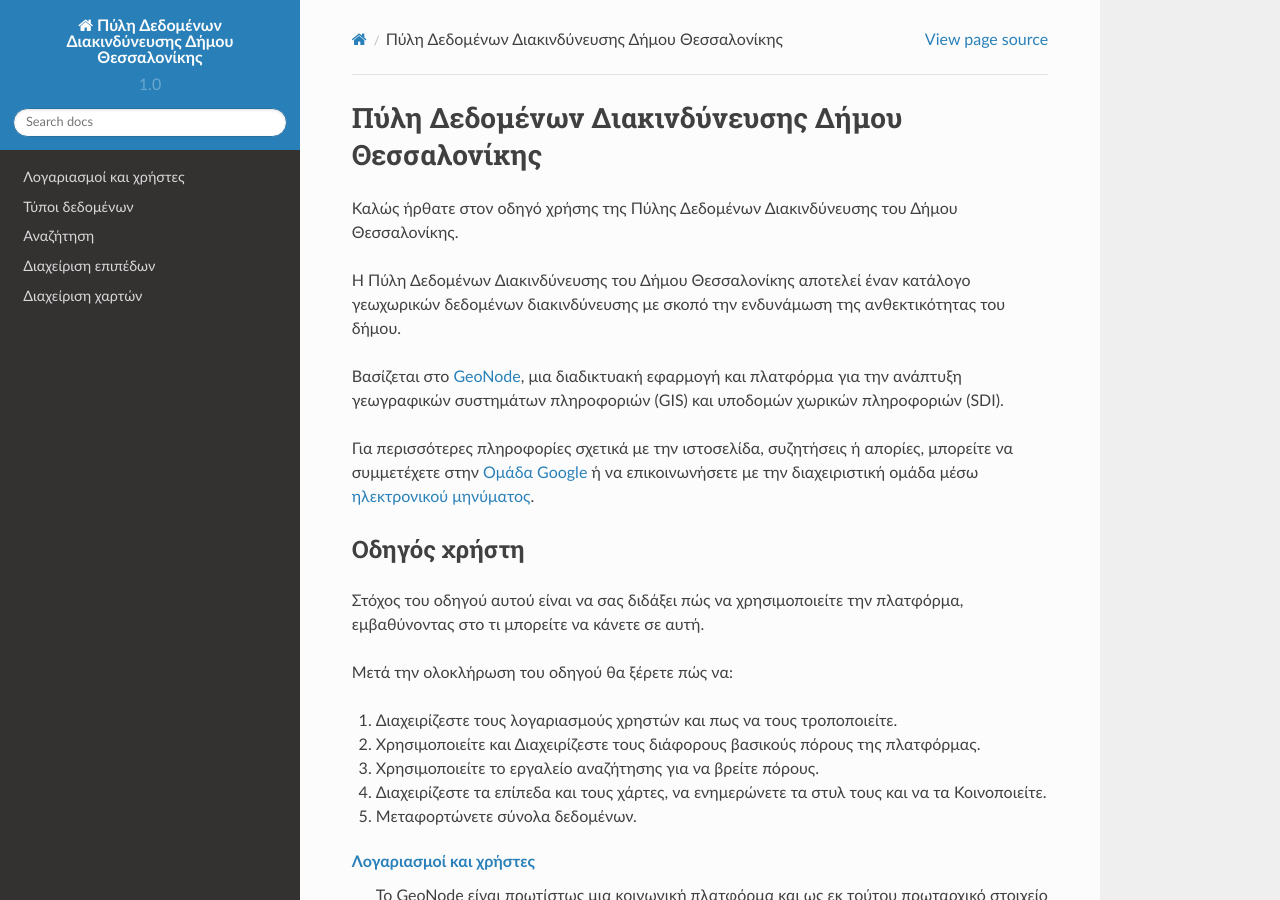
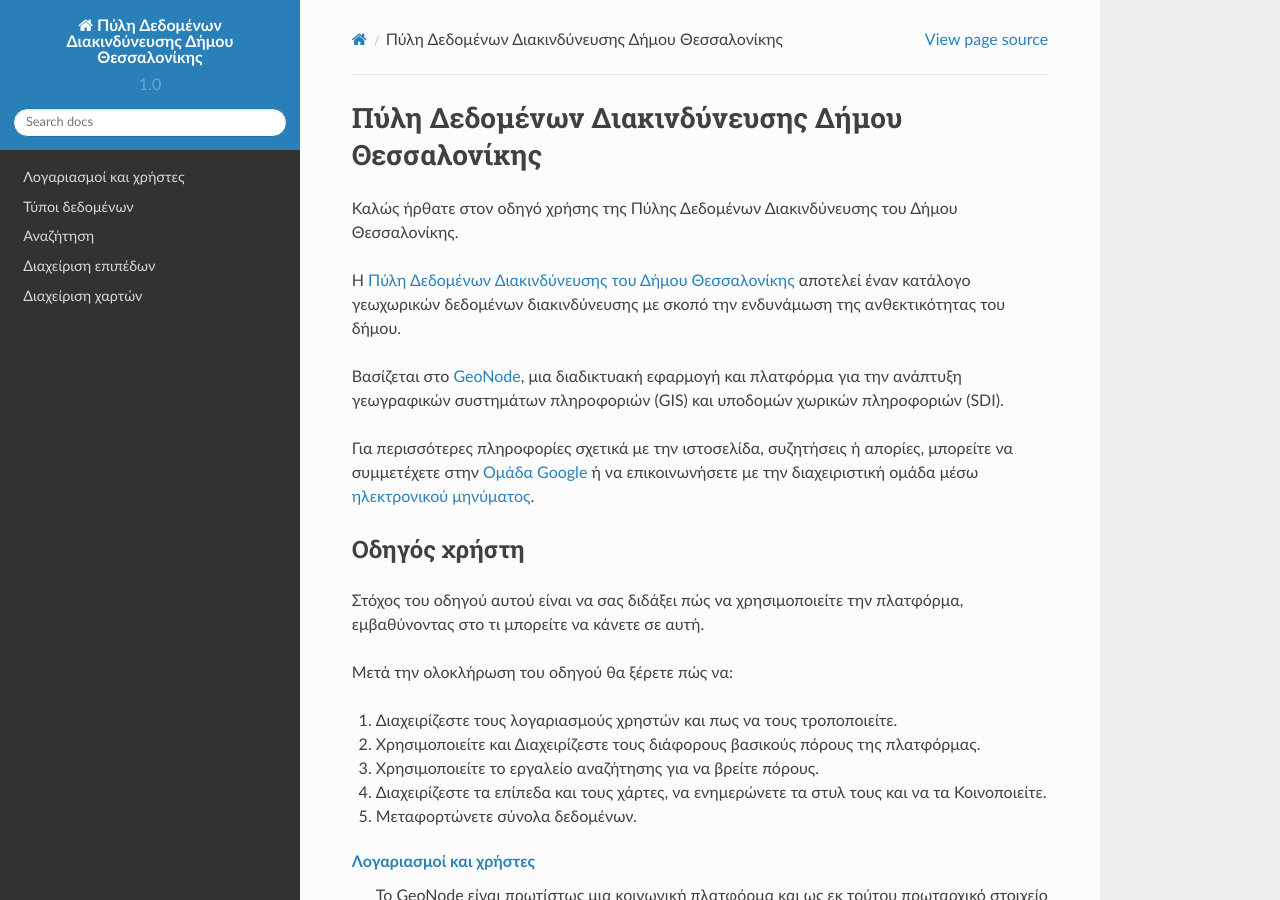
Before and after one commit to echondrok/risk-data-portal-docs, a Sphinx documentation site: the page built from source/index.rst, in a window 1280 px wide and 900 px high. Built offline with Sphinx 7.4.7 and the Read the Docs theme 2.0.0, drawn with Linux system fonts in a browser that asks for light colours; part of the change alters nothing that is shown.

```diff
--- a/source/index.rst
+++ b/source/index.rst
@@ -5,12 +5,13 @@
 ================================================
 Καλώς ήρθατε στον οδηγό χρήσης της Πύλης Δεδομένων Διακινδύνευσης του Δήμου Θεσσαλονίκης.
 
-H Πύλη Δεδομένων Διακινδύνευσης του Δήμου Θεσσαλονίκης αποτελεί έναν κατάλογο γεωχωρικών δεδομένων διακινδύνευσης με σκοπό την ενδυνάμωση της ανθεκτικότητας του δήμου.
+H `Πύλη Δεδομένων Διακινδύνευσης του Δήμου Θεσσαλονίκης`_ αποτελεί έναν κατάλογο γεωχωρικών δεδομένων διακινδύνευσης με σκοπό την ενδυνάμωση της ανθεκτικότητας του δήμου.
 
 Βασίζεται στο `GeoNode`_, μια διαδικτυακή εφαρμογή και πλατφόρμα για την ανάπτυξη γεωγραφικών συστημάτων πληροφοριών (GIS) και υποδομών χωρικών πληροφοριών (SDI).
 
 Για περισσότερες πληροφορίες σχετικά με την ιστοσελίδα, συζητήσεις ή απορίες, μπορείτε να συμμετέχετε στην `Ομάδα Google`_ ή να επικοινωνήσετε με την διαχειριστική ομάδα μέσω `ηλεκτρονικού μηνύματος`_.
 
+.. _Πύλη Δεδομένων Διακινδύνευσης του Δήμου Θεσσαλονίκης: http://riskdata.thessaloniki.gr/
 .. _GeoNode: http://geonode.org/
 .. _Ομάδα Google: https://groups.google.com/forum/#!forum/thessaloniki-risk-data-portal
 .. _ηλεκτρονικού μηνύματος: mailto:thessgeonode@gmail.com
```
